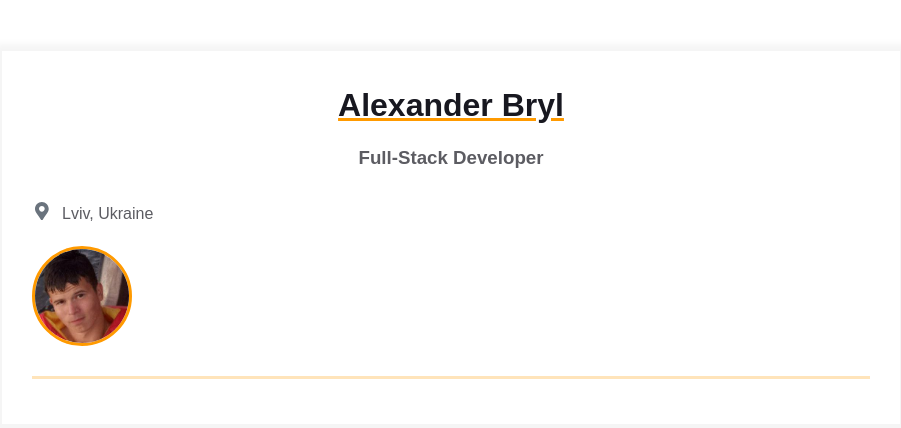
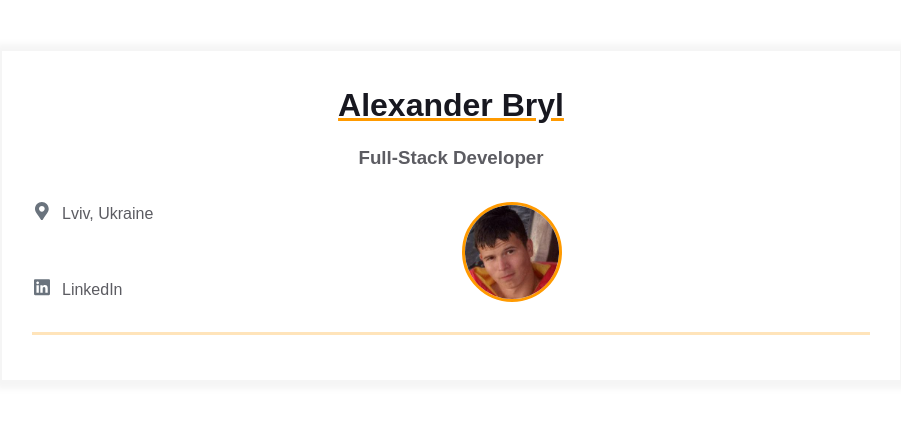
Before and after one commit to sashabryl/homepage, a plain HTML site: page index.html in a window 1280 px wide. Shown: the whole page, without its empty margins (189-1090 px from the left). Drawn offline with Linux system fonts and the light colour scheme.

Commit message:
Added link to my LinkedIn

```diff
--- a/index.html
+++ b/index.html
@@ -35,6 +35,31 @@
                   </div>
                   <span>Lviv, Ukraine</span>
                 </a>
+                <a
+                  href="https://www.linkedin.com/in/олександр-бриль-8292072a0"
+                  rel="author"
+                  class="contact-info__item"
+                >
+                  <div class="contact-info__item-icon-wrapper">
+                    <svg
+                      class="contact-info__item-icon"
+                      xmlns="http://www.w3.org/2000/svg"
+                      viewBox="0 0 448 512"
+                    >
+                      <path
+                        d="M416 32H31.9C14.3 32 0 46.5 0 64.3v383.4C0 465.5 14.3 480 31.9
+                        480H416c17.6 0 32-14.5 32-32.3V64.3c0-17.8-14.4-32.3-32-32.3zM135.4
+                        416H69V202.2h66.5V416zm-33.2-243c-21.3 0-38.5-17.3-38.5-38.5S80.9 96
+                        102.2 96c21.2 0 38.5 17.3 38.5 38.5 0 21.3-17.2 38.5-38.5 38.5zm282.1
+                        243h-66.4V312c0-24.8-.5-56.7-34.5-56.7-34.6 0-39.9 27-39.9
+                        54.9V416h-66.4V202.2h63.7v29.2h.9c8.9-16.8 30.6-34.5 62.9-34.5 67.2
+                        0 79.7 44.3 79.7 101.9V416z"
+                      ></path>
+                    </svg>
+                  </div>
+                  <span>LinkedIn</span>
+                </a>
+              </div>
 
               <div class="contact-info__block contact-info__block--center">
                 <img
```
